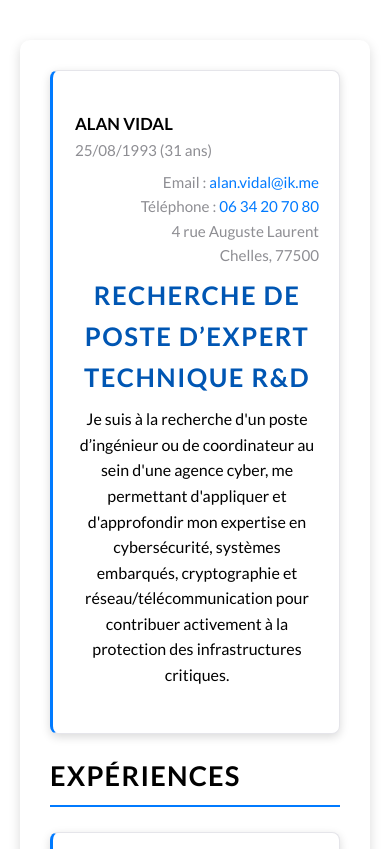
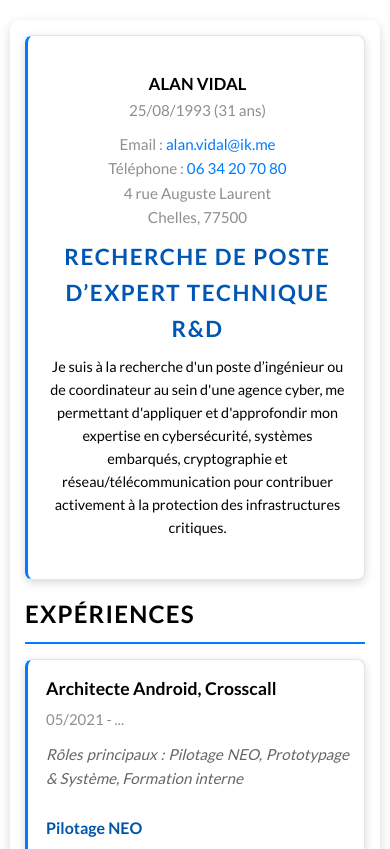
Before and after one commit to AlanVidal/AlanVidal.github.io, a plain HTML site: page index.html in a window 390 px wide. Shown: the top 849 px of the page. Drawn offline with Linux system fonts and the light colour scheme.

Commit message:
Better rendering on small mobile screens

```diff
--- a/index.html
+++ b/index.html
@@ -28,22 +28,30 @@
 
         body {
             font-family: 'Lato', sans-serif;
-            line-height: 1.6; /* Légèrement plus d'interligne pour iOS */
+            line-height: 1.6;
             margin: 0;
-            padding: 20px; /* Plus de padding pour l'espace */
-            background-color: #FFFFFF; /* Fond blanc */
+            padding: 20px; /* Padding par défaut pour les grands écrans */
+            background-color: #FFFFFF;
             color: var(--text-color);
+            display: block;
+            justify-content: initial;
+            align-items: initial;
+            min-height: auto;
+            overflow-x: hidden; /* Masquer le défilement horizontal par défaut */
         }
+
         .cv-container {
-            max-width: 800px;
-            margin: 20px auto; /* Plus de marge */
-            background-color: var(--card-bg-color); /* Le conteneur principal reste blanc */
-            padding: 30px;
+            max-width: 800px; /* Largeur maximale */
+            margin: 20px auto; /* Centrer le conteneur et ajouter de la marge */
+            background-color: var(--card-bg-color);
+            padding: 30px; /* Padding par défaut pour les grands écrans */
             box-shadow: 0 4px 12px var(--card-shadow);
-            border-radius: 10px; /* Coins plus arrondis */
+            border-radius: 10px;
             border: none;
             color: var(--text-color);
+            box-sizing: border-box; /* Inclure padding et border dans les dimensions */
         }
+
         /* Styles pour les éléments de carte (appliqué à toutes les sections principales) */
         .card {
             background-color: var(--card-bg-color);
@@ -65,59 +73,57 @@
 
         header {
             text-align: center;
-            margin-bottom: 15px; /* Marge réduite */
-            padding-bottom: 10px; /* Padding réduit */
-         //   border-bottom: 1px solid var(--border-color);
+            margin-bottom: 15px;
+            padding-bottom: 10px;
         }
         header h1 {
             margin: 0;
             color: var(--primary-color);
-            font-size: 1.6em; /* Taille légèrement réduite */
+            font-size: 1.6em;
             font-weight: 700;
             text-transform: uppercase;
             letter-spacing: 1.5px;
             text-shadow: none;
         }
 
-        /* Style pour la phrase sous le titre principal */
         header .intro-text {
             display: block;
-            margin-top: 8px; /* Marge réduite */
-            font-size: 1em; /* Taille légèrement réduite */
+            margin-top: 8px;
+            font-size: 1em;
             color: var(--heading-color);
             font-weight: 400;
-            text-align: center; /* Centrer le texte */
+            text-align: center;
         }
 
         .personal-info {
             display: flex;
             justify-content: space-between;
             align-items: flex-start;
-            margin-bottom: 0; /* Supprimer la marge inférieure car elle est gérée par la carte */
-            margin-top: 20px; /* Ajouter une marge supérieure pour séparer de l'en-tête */
-            font-size: 0.95em; /* Taille légèrement réduite */
+            margin-bottom: 0;
+            margin-top: 20px;
+            font-size: 0.95em;
             color: var(--date-color);
             flex-wrap: wrap;
-            padding-bottom: 0; /* Supprimer le padding inférieur */
-            border-bottom: none; /* Supprimer la bordure inférieure */
+            padding-bottom: 0;
+            border-bottom: none;
         }
         .personal-info .name-age {
             flex-shrink: 0;
-            margin-bottom: 8px; /* Marge réduite */
+            margin-bottom: 8px;
         }
         .personal-info .name-age p {
             margin: 0;
         }
          .personal-info .name-age strong {
-             font-size: 1.1em; /* Taille légèrement réduite */
+             font-size: 1.1em;
              color: var(--heading-color);
          }
 
         .personal-info .contact-details {
             text-align: right;
             flex-grow: 1;
-            margin-left: 20px; /* Marge réduite */
-            margin-bottom: 8px; /* Marge réduite */
+            margin-left: 20px;
+            margin-bottom: 8px;
         }
          .personal-info .contact-details p {
              margin: 0;
@@ -335,9 +341,11 @@
             background-color: #D4D0C8;
              transform: translateY(-1px);
         }
-  @media print {
+
+        /* Règle @media print existante - NE PAS MODIFIER */
+        @media print {
             body {
-                margin: 5mm; /* Marge réduite sur le corps de la page */
+                margin: 5mm;
                 padding: 0;
                 background-color: #fff;
                 color: #000;
@@ -511,6 +519,135 @@
             }
         }
 
+        /* Styles spécifiques pour les petits écrans pour améliorer la lisibilité */
+        @media (max-width: 768px) { /* Exemple de breakpoint pour les smartphones */
+            body {
+                 padding: 10px; /* Réduire le padding du body */
+            }
+
+            .cv-container {
+                 padding: 15px; /* Réduire le padding interne du conteneur principal */
+                 margin: 10px auto; /* Réduire la marge verticale */
+            }
+
+            header h1 {
+                font-size: 1.4em; /* Réduire la taille du titre principal */
+            }
+
+            header .intro-text {
+                font-size: 0.9em; /* Réduire la taille du texte d'introduction */
+            }
+
+            .personal-info {
+                flex-direction: column; /* Empiler les infos personnelles verticalement */
+                align-items: center; /* Centrer les éléments empilés */
+                text-align: center; /* Centrer le texte */
+            }
+
+            .personal-info .name-age,
+            .personal-info .contact-details {
+                margin-left: 0; /* Supprimer la marge gauche */
+                margin-bottom: 10px; /* Ajouter de la marge entre les blocs */
+                text-align: center; /* Centrer le texte */
+            }
+
+            section h2 {
+                font-size: 1.5em; /* Réduire la taille des titres de section */
+                margin: 20px 0 15px 0; /* Ajuster les marges */
+                padding-top: 15px; /* Ajuster le padding */
+            }
+
+            .card {
+                padding: 15px; /* Réduire le padding des cartes */
+                margin-bottom: 15px; /* Réduire la marge inférieure des cartes */
+                padding-left: 18px; /* Ajuster le padding gauche pour la bordure */
+            }
+
+            .experience-item h3,
+            .project-block h3 {
+                font-size: 1.1em; /* Réduire la taille des titres d'item */
+                flex-direction: column; /* Empiler titre et date */
+                align-items: flex-start; /* Aligner à gauche */
+            }
+
+            .experience-item h3 span.date,
+            .project-block h3 span.date {
+                 margin-left: 0; /* Supprimer la marge gauche */
+                 margin-top: 5px; /* Ajouter une petite marge au-dessus de la date */
+                 font-size: 0.85em; /* Réduire la taille de la date */
+            }
+
+            .experience-item h4 {
+                 font-size: 1em; /* Réduire la taille des sous-titres */
+                 margin: 15px 0 5px 0; /* Ajuster les marges */
+                 padding-top: 10px; /* Ajuster le padding */
+            }
+
+            .crosscall-sub-section {
+                 padding-bottom: 10px; /* Réduire le padding inférieur */
+                 margin-top: 10px; /* Réduire la marge supérieure */
+                 padding-top: 10px; /* Réduire le padding supérieur */
+            }
+
+            .experience-item .crosscall-sub-section:first-of-type {
+                 padding-top: 0;
+                 margin-top: 0;
+            }
+
+            .experience-item ul,
+            .project-block ul,
+            .formation-block ul,
+            .experience-item .crosscall-sub-section ul {
+                padding-left: 20px; /* Réduire le padding des listes */
+                margin-top: 8px; /* Réduire la marge supérieure des listes */
+            }
+
+            .experience-item li,
+            .project-block li,
+            .formation-block li {
+                 margin-bottom: 8px; /* Réduire la marge inférieure des items de liste */
+                 padding-bottom: 8px; /* Réduire le padding inférieur des items de liste */
+                 /* Assurer que le contenu du li ne déborde pas */
+                 word-break: break-word;
+            }
+
+            .formation-block li {
+                 padding-left: 20px; /* Ajuster le padding gauche pour la puce */
+                 /* Amélioration pour aligner le texte avec la puce */
+                 display: flex;
+                 align-items: flex-start;
+                 position: relative; /* Maintenir la position relative pour la puce */
+            }
+
+             .formation-block li::before {
+                 left: 5px; /* Ajuster la position de la puce */
+                 /* Ajustements pour le positionnement de la puce avec flex */
+                 position: absolute;
+                 top: 0.2em; /* Ajuster verticalement */
+             }
+
+            .formation-block li strong,
+            .formation-block li .date,
+            .formation-block li .promo-rank {
+                /* Assurer que ces éléments ne créent pas de débordement */
+                 display: block; /* Afficher sur des lignes séparées si nécessaire */
+                 margin-left: 0; /* Supprimer la marge gauche */
+            }
+
+            .formation-block li .date,
+            .formation-block li .promo-rank {
+                 margin-top: 3px; /* Ajouter un peu d'espace au-dessus de la date/promo */
+                 font-size: 0.8em; /* Réduire légèrement la taille */
+            }
+
+
+            .skill-block li {
+                 padding: 5px 10px; /* Ajuster le padding des tags de compétences */
+                 margin: 3px; /* Ajuster la marge des tags de compétences */
+                 font-size: 0.9em; /* Réduire la taille de police des tags */
+            }
+        }
+
     </style>
 </head>
 <body>
@@ -587,7 +724,7 @@
                         <li><strong>GRAPH :</strong> Mise en place d’un programme d’analyse des similitudes entre des arborescences graphiques. L’objectif étant de permettre l’automatisation de scénarios préenregistrés sur différents terminaux en détectant la correspondance entre deux UI.</li>
                         <li><strong>CONFIGURATION :</strong> Estimation des coûts et développement d'un programme permettant de générer et pousser des configurations sur réseaux privés. Cela m'a permis de me mettre à jour sur les frameworks multiplateformes.</li>
                         <li><strong>MODE BUREAU :</strong> Étude technique et architecture de base du mode bureau. J'ai étudié des propositions d’achat, des solutions open source et le développement interne d’une nouvelle solution. J'ai retenu cette dernière pour éviter la dette technique, utiliser des éléments modernes d'Android et mettre en place une architecture propre.</li>
-                    </ul>
+                        </ul>
                 </div>
             </div>
 
```
